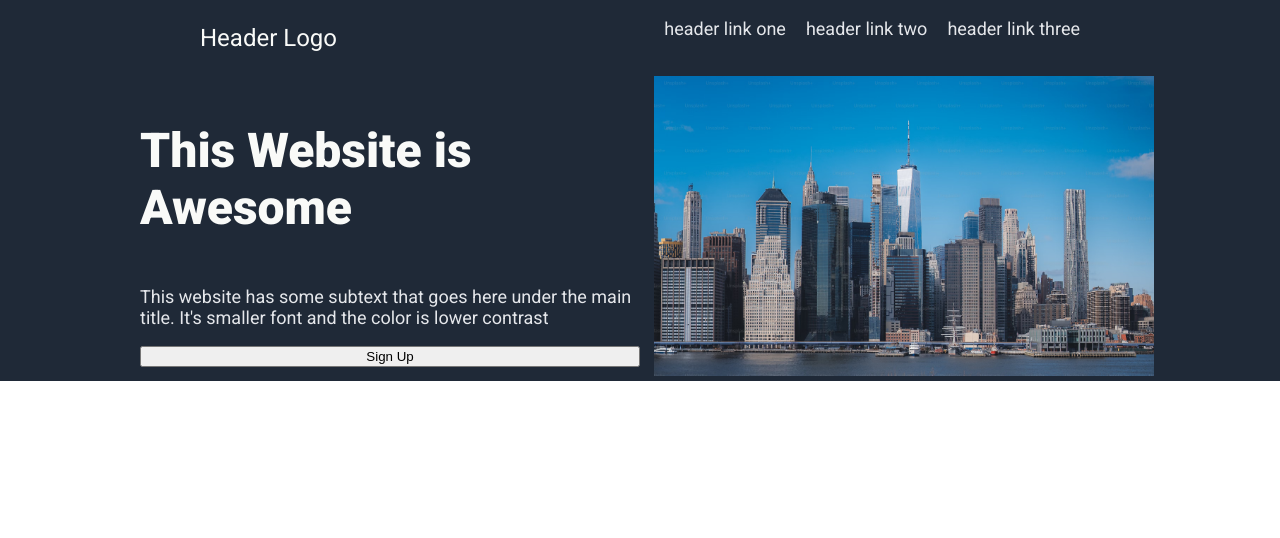
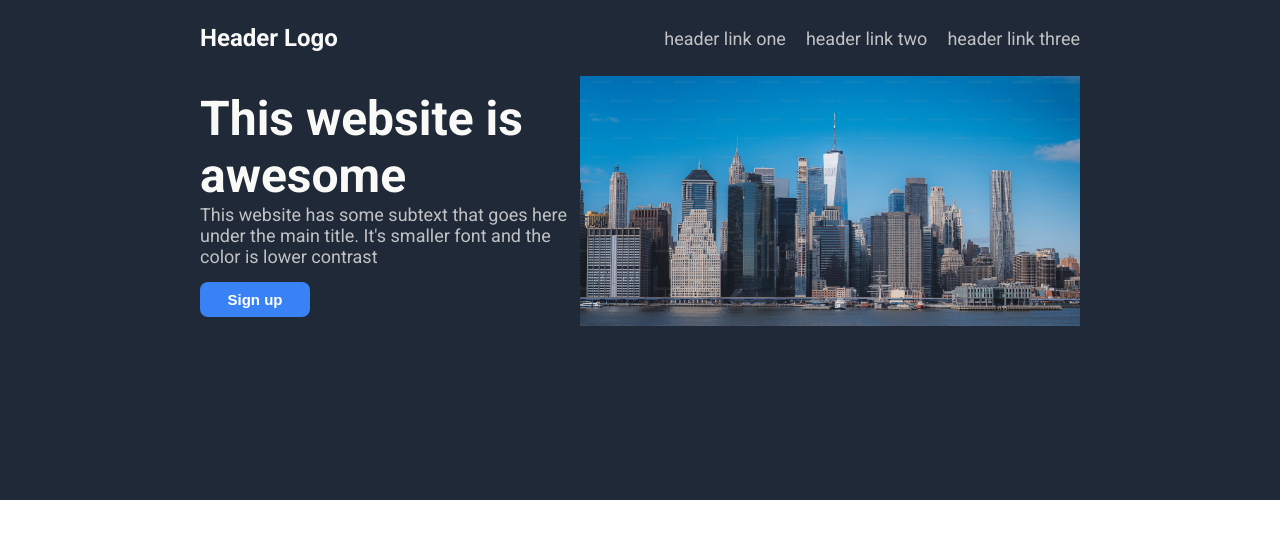
Before and after one commit to Amenious/landing-page, a plain HTML site: page index.html in a window 1280 px wide. Drawn offline with Linux system fonts and the light colour scheme.

Commit message:
futher process work

```diff
--- a/index.html
+++ b/index.html
@@ -24,12 +24,12 @@
         </div>
         <div class="heroContent">
             <div class="heroInfo">
-                <h1>This Website is Awesome</h1>
+                <h1>This website is awesome</h1>
                 <p>This website has some subtext that goes here under the main title. It's smaller font and the color is lower contrast</p>
-                <button>Sign Up</button>
+                <button>Sign up</button>
             </div>
             <div class="heroImage">
-                <img width="500" height="300" src="Images/nyc.avif">
+                <img width="500" height="250" src="Images/nyc.avif">
             </div>
         </div>
     </div>
--- a/style.css
+++ b/style.css
@@ -6,10 +6,24 @@ body {
     flex-direction: column;
 }
 
+h1 {
+    font-size: 48px;
+    color: #F9FAF8;
+    font-weight: 700;
+    margin: 0;
+}
+
+/* This is the styling for the hero section */
 .hero {
     background-color: #1f2937;
+    min-height: 500px;
+    display: flex;
+    flex-direction: column;
+    align-content: center;
+    justify-items: center;
 }
 
+/* Syles for the header */
 .header {
     display: flex;
     padding: 0px 200px;
@@ -17,12 +31,13 @@ body {
 
 .header p {
     font-size: 24px;
+    font-weight: 700;
     color: #F9FAF8;
 }
 
 .header ul {
     font-size: 18px;
-    color: #E5E7EB;
+    color: #c0c2c4;
     display: flex;
     list-style-type: none;
     gap: 20px;
@@ -31,27 +46,38 @@ body {
 .headerLinks {
     display: flex;
     margin-left: auto;
+    align-items: center;
 }
 
 .heroContent {
     display: flex;
     justify-content: center;
+    align-items: center;
+    padding: 0px 200px;
 }
 
-h1 {
-    font-size: 48px;
-    color: #F9FAF8;
-    font-weight: 900;
-}
-
+/* Styles for the hero content */
 .heroInfo {
-    width: 500px;
+    width: 450px;
     display: flex;
     flex-direction: column;
-    margin: 14px;
+    margin-right: auto;
 }
 
 .heroInfo p {
     font-size: 18px;
-    color: #E5E7EB;
+    color: #c0c2c4;
+    margin: 0;
 }
+
+.heroInfo button {
+    margin-top: 15px;
+    font-size: 15px;
+    font-weight: 700;
+    background-color: #3882F6;
+    color: white;
+    width: 110px;
+    height: 35px;
+    border-radius: 8px;
+    border: none;
+}
```
Lines whose indentation alone changed are shown as unchanged.
